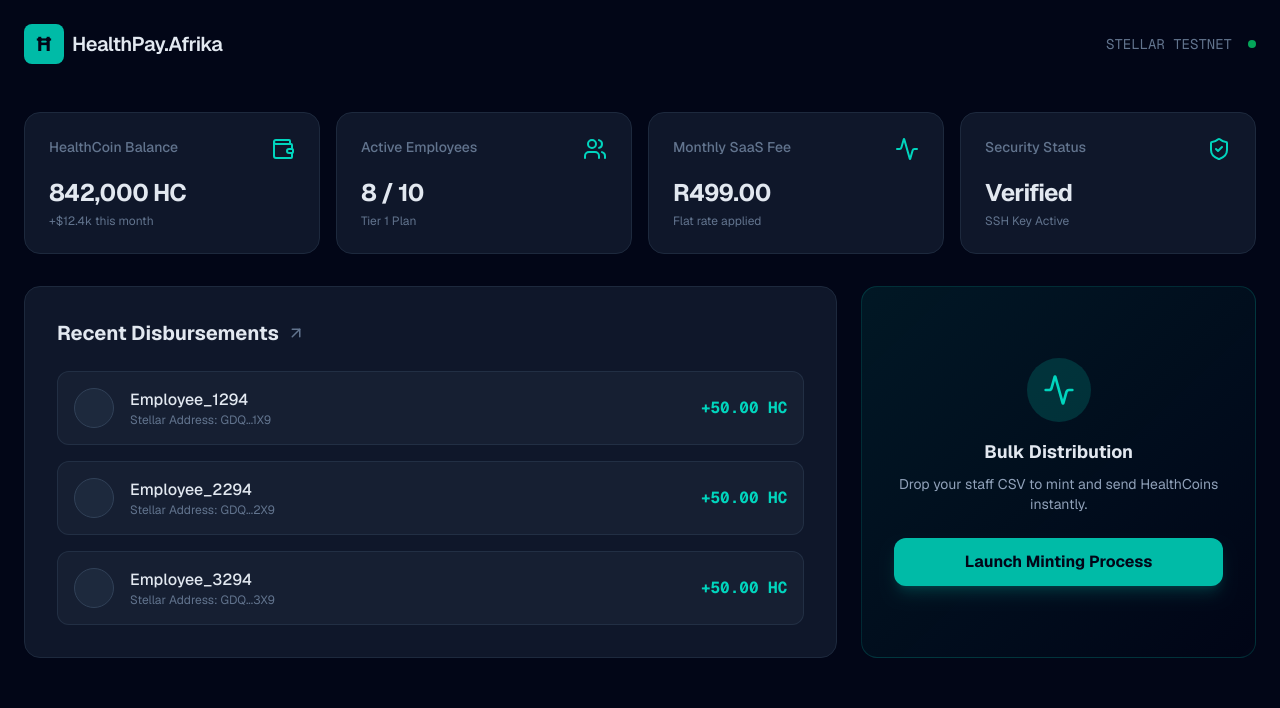
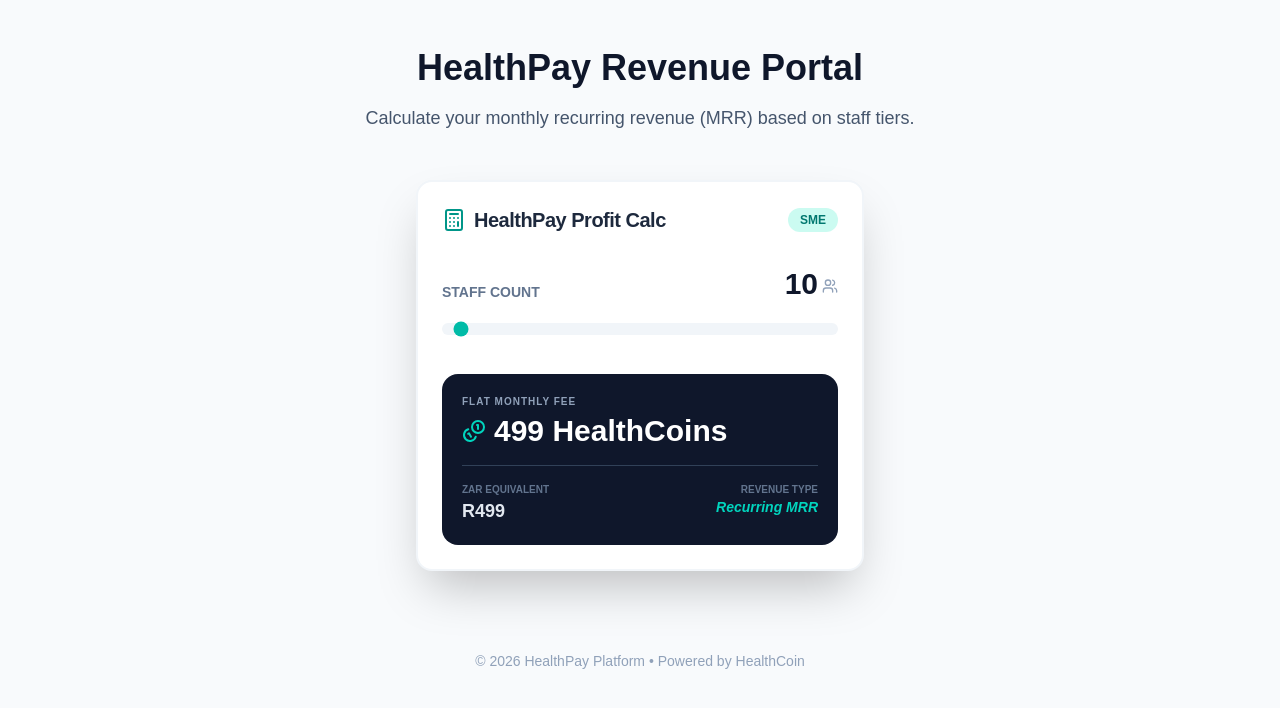
Before and after one commit to NgeliMrasi/healthpay-ui, a Next.js app: page / in a window 1280 px wide. Shown: the top 708 px of the page. Built offline with nearby package versions, Linux system fonts and the light colour scheme.

Commit message:
feat: integrate pricing calculator into main home page

```diff
--- a/src/app/page.tsx
+++ b/src/app/page.tsx
@@ -1,77 +1,22 @@
-import React from 'react';
-import { Activity, Users, ShieldCheck, Wallet, ArrowUpRight } from 'lucide-react';
+import PricingCalculator from './pricing-calculator';
 
-export default function HealthPayDashboard() {
+export default function Home() {
   return (
-    <div className="min-h-screen bg-[#020617] text-slate-200 font-sans p-6">
-      {/* Navigation */}
-      <nav className="flex justify-between items-center max-w-7xl mx-auto mb-12">
-        <div className="flex items-center gap-2">
-          <div className="w-10 h-10 bg-teal-500 rounded-lg flex items-center justify-center font-bold text-slate-950 text-xl">Ħ</div>
-          <span className="text-xl font-semibold tracking-tight">HealthPay.Afrika</span>
-        </div>
-        <div className="flex gap-4 items-center">
-          <span className="text-sm text-slate-500 font-mono">STELLAR TESTNET</span>
-          <div className="h-2 w-2 bg-green-400 rounded-full animate-pulse"></div>
-        </div>
-      </nav>
+    <main className="min-h-screen bg-slate-50 py-12 px-4">
+      <div className="max-w-4xl mx-auto text-center mb-12">
+        <h1 className="text-4xl font-extrabold text-slate-900 mb-4">
+          HealthPay Revenue Portal
+        </h1>
+        <p className="text-lg text-slate-600">
+          Calculate your monthly recurring revenue (MRR) based on staff tiers.
+        </p>
+      </div>
 
-      <main className="max-w-7xl mx-auto">
-        {/* Top Tier Stats */}
-        <div className="grid grid-cols-1 md:grid-cols-4 gap-4 mb-8">
-          <StatCard title="HealthCoin Balance" value="842,000 HC" sub="+$12.4k this month" icon={<Wallet className="text-teal-400" />} />
-          <StatCard title="Active Employees" value="8 / 10" sub="Tier 1 Plan" icon={<Users className="text-teal-400" />} />
-          <StatCard title="Monthly SaaS Fee" value="R499.00" sub="Flat rate applied" icon={<Activity className="text-teal-400" />} />
-          <StatCard title="Security Status" value="Verified" sub="SSH Key Active" icon={<ShieldCheck className="text-teal-400" />} />
-        </div>
+      <PricingCalculator />
 
-        {/* Action Center */}
-        <div className="grid grid-cols-1 lg:grid-cols-3 gap-6">
-          <div className="lg:col-span-2 bg-[#0f172a] border border-slate-800 rounded-2xl p-8 hover:border-teal-500/30 transition-all">
-            <h2 className="text-xl font-bold mb-6 flex items-center gap-2">
-              Recent Disbursements <ArrowUpRight size={18} className="text-slate-500" />
-            </h2>
-            <div className="space-y-4">
-              {[1, 2, 3].map((i) => (
-                <div key={i} className="flex justify-between items-center p-4 bg-[#1e293b]/50 rounded-xl border border-slate-700/50">
-                  <div className="flex items-center gap-4">
-                    <div className="w-10 h-10 bg-slate-800 rounded-full border border-slate-700"></div>
-                    <div>
-                      <p className="font-medium">Employee_{i}294</p>
-                      <p className="text-xs text-slate-500">Stellar Address: GDQ...{i}X9</p>
-                    </div>
-                  </div>
-                  <span className="text-teal-400 font-mono font-bold">+50.00 HC</span>
-                </div>
-              ))}
-            </div>
-          </div>
-
-          <div className="bg-gradient-to-br from-teal-500/10 to-transparent border border-teal-500/20 rounded-2xl p-8 flex flex-col justify-center items-center text-center">
-            <div className="w-16 h-16 bg-teal-500/20 rounded-full flex items-center justify-center mb-4">
-              <Activity className="text-teal-400" size={32} />
-            </div>
-            <h3 className="text-lg font-bold">Bulk Distribution</h3>
-            <p className="text-sm text-slate-400 mt-2 mb-6">Drop your staff CSV to mint and send HealthCoins instantly.</p>
-            <button className="w-full bg-teal-500 hover:bg-teal-400 text-slate-950 font-bold py-3 rounded-xl transition-all shadow-lg shadow-teal-500/20">
-              Launch Minting Process
-            </button>
-          </div>
-        </div>
-      </main>
-    </div>
+      <footer className="mt-20 text-center text-slate-400 text-sm">
+        <p>© 2026 HealthPay Platform • Powered by HealthCoin</p>
+      </footer>
+    </main>
   );
 }
-
-function StatCard({ title, value, sub, icon }: any) {
-  return (
-    <div className="bg-[#0f172a] border border-slate-800 p-6 rounded-2xl">
-      <div className="flex justify-between items-start mb-4">
-        <p className="text-slate-500 text-sm font-medium">{title}</p>
-        {icon}
-      </div>
-      <h2 className="text-2xl font-bold tracking-tight">{value}</h2>
-      <p className="text-xs text-slate-500 mt-1">{sub}</p>
-    </div>
-  );
-}
```
